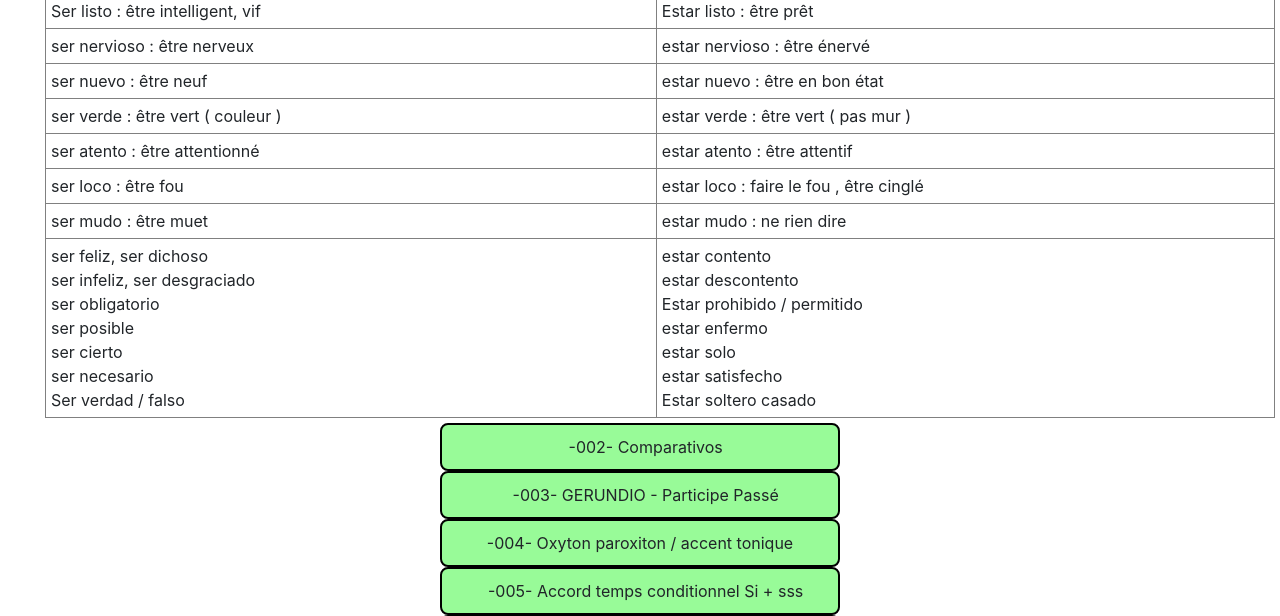
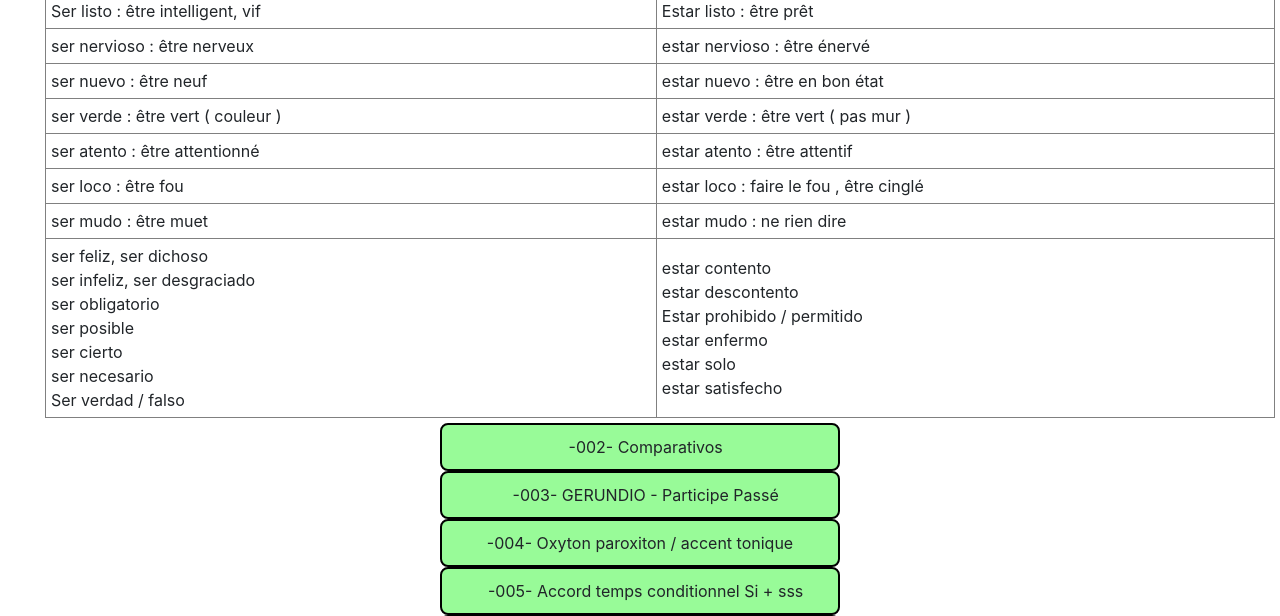
Before and after one commit to kutta75/espanol, a Django app: template verbos/templates/verbos/gramatica.html in a window 1280 px wide, after a click on "-000- SER y ESTAR". Shown: the part 1955-2571 px from the top of the page. Run offline with Django 3.2, Linux system fonts and the light colour scheme; the template is opened without the code that fills it, so the values that code supplies are empty; some libraries are stand-ins or nearby versions.

Commit message:
Update gramatica.html

```diff
--- a/verbos/templates/verbos/gramatica.html
+++ b/verbos/templates/verbos/gramatica.html
@@ -242,7 +242,7 @@ document.addEventListener('DOMContentLoaded', (event) => {
 	</tr>
 	<tr>
 		<td> ser feliz, ser dichoso <br> ser infeliz, ser desgraciado <br> ser obligatorio <br> ser posible <br> ser cierto <br> ser necesario <br> Ser verdad / falso</td>
-		<td> estar contento <br>  estar descontento <br>  Estar prohibido / permitido  <br> estar enfermo <br> estar solo <br> estar satisfecho <br> Estar soltero casado</td>
+		<td> estar contento <br>  estar descontento <br>  Estar prohibido / permitido  <br> estar enfermo <br> estar solo <br> estar satisfecho </td>
 	</tr>
 
     </tbody>
```
